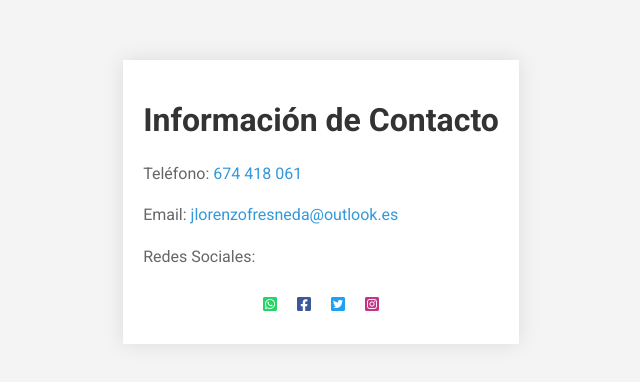
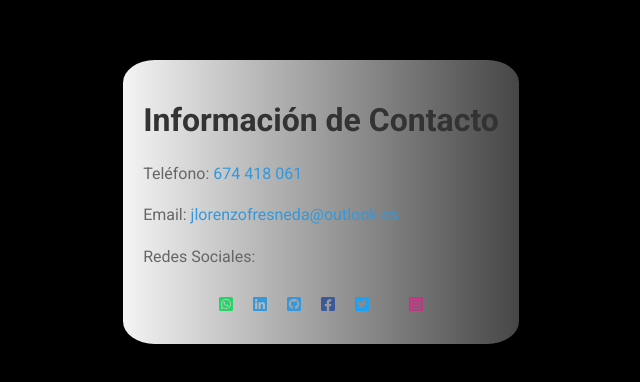
Before and after one commit to jlorf/vCard, a plain HTML site: page index.html in a window 1280 px wide. Shown: the part 198-580 px from the top of the page, without its empty margins (319-959 px from the left). Drawn offline with Linux system fonts and the light colour scheme.

Commit message:
feat: Actualizar estilos de la página vCard y agregar enlaces a redes sociales

```diff
--- a/css/styles.css
+++ b/css/styles.css
@@ -5,14 +5,17 @@ body {
   align-items: center;
   height: 100vh;
   margin: 0;
-  background-color: #f4f4f4;
+  background-color: #000;
 }
 
 .vcard {
   max-width: 500px;
   padding: 20px;
-  background-color: #fff;
+  /*background-color: #fff;*/
   box-shadow: 0px 0px 20px 0px rgba(0,0,0,0.1);
+  background: linear-gradient(to right, #f5f4f4, #464646);
+  color: #fff;
+  border-radius: 8%;
 }
 
 .vcard h1 {
--- a/index.html
+++ b/index.html
@@ -8,7 +8,7 @@
   <link href="https://fonts.googleapis.com/css2?family=Roboto:wght@400;700&display=swap" rel="stylesheet">
   <link rel="stylesheet" href="css/styles.css">
   <script src="js/main.js"></script>
-  <link rel="stylesheet" href="https://cdnjs.cloudflare.com/ajax/libs/font-awesome/5.15.3/css/all.min.css">
+  <link rel="stylesheet" href="https://cdnjs.cloudflare.com/ajax/libs/font-awesome/6.4.2/css/all.min.css">
 </head>
 
 <body>
@@ -19,8 +19,11 @@
     <p>Redes Sociales:</p>
     <div class="social-links">
       <a href="https://wa.me/+34674418061"><i class="fab fa-whatsapp-square"></i></a>
+      <a href="https://www.linkedin.com/in/joel-lorenzo-fresneda-7b0b3b1b4/"><i class="fab fa-linkedin"></i></a>
+      <a href="https://github.com/jlorf"><i class="fa-brands fa-github-square"></i></a>
       <a href="https://www.facebook.com/usuario"><i class="fab fa-facebook-square"></i></a>
       <a href="https://www.twitter.com/usuario"><i class="fab fa-twitter-square"></i></a>
+      <a href="https://www.x.com/usuario"><i class="fa-brands fa-square-x-twitter"></i></a>
       <a href="https://www.instagram.com/usuario"><i class="fab fa-instagram-square"></i></a>
   </div>
 </div>
```
